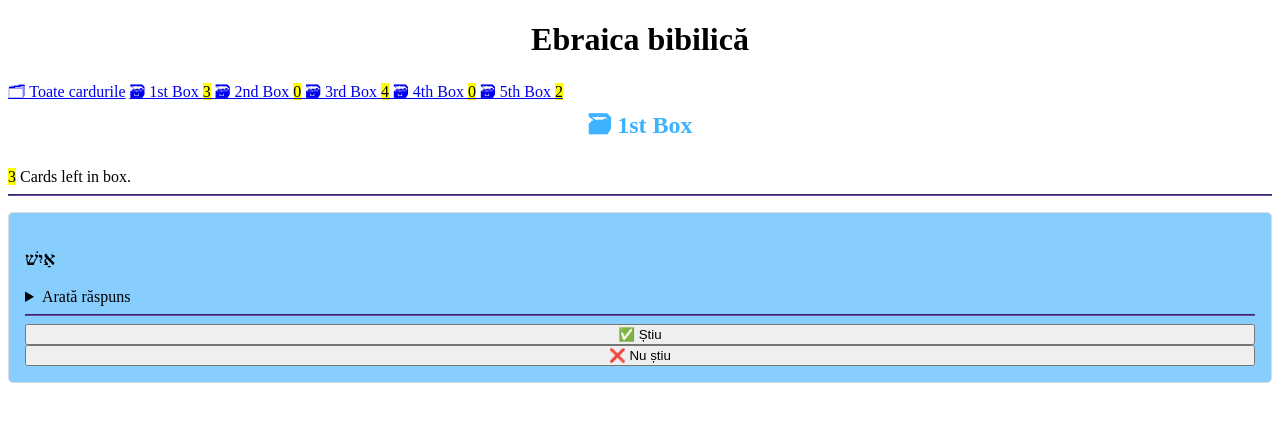
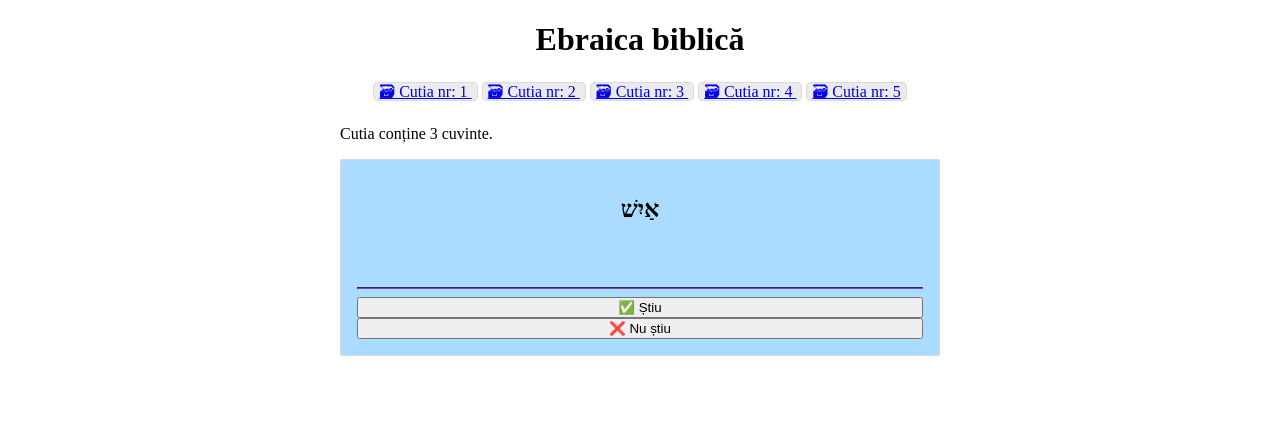
Before and after one commit to Vintzeanu/flashcards_app, a Django app: page /cards/box/1 in a window 1280 px wide. Shown: the top 422 px of the page. Run offline with Django 4.2, Linux system fonts and the light colour scheme; data comes from the database, SQL or seed files in the repository; both versions use the stored data as it was after the commit.

Commit message:
Cards fixed (sortoff)

```diff
--- a/cards/templates/cards/base.html
+++ b/cards/templates/cards/base.html
@@ -18,12 +18,19 @@
         --preformatted: #444;
     }
 
+    .story-container {
+        max-width: 600px;
+        margin: 0 auto; /* Centrarea containerului pe pagină */
+        padding: 0px 60px 0px 60 px; /* Adăugarea unui spațiu de 20px în jurul containerului */
+    }
+
     article {
-        background-color: #87ceff;
+        background-color: #aadcff;
         border: 1px solid var(--border);
-        border-radius: 5px;
+        border-radius: 2px;
         padding: 1em;
         margin: 1em 0;
+        max-width: 600 px;
     }
     h1 {
         text-align: center
@@ -55,8 +62,9 @@
 </style>
 
 <body>
+    <div class="story-container">
     <header>
-        <h1>Ebraica bibilică</h1>
+        <h1>Ebraica biblică</h1>
         {% include "cards/navigation.html" %}
     </header>
     <main>
@@ -64,6 +72,7 @@
             <h2>Flashcards app! pentru ebraica biblică</h2>
         {% endblock content %}
     </main>
+    </div>
 </body>
 
 </html>
--- a/cards/templates/cards/box.html
+++ b/cards/templates/cards/box.html
@@ -2,9 +2,19 @@
 {% load humanize %}
 
 {% block content %}
-    <h2>🗃 {{ box_number | ordinal }} Box</h2>
-    <mark>{{ object_list | length }}</mark> Card{{ object_list | pluralize }} left in box.
-    <hr/>
+    {% if object_list|length == 0 %}
+        <br>
+        Nu există cuvinte în cutie.
+    {% elif object_list|length == 1 %}
+        <br>
+        Cutia conține un singur cuvânt.
+    {% elif object_list|length == 2 %}
+        <br>
+        Cutia conține două cuvinte.
+    {% else %}
+        <br>
+        Cutia conține {{ object_list|length }} cuvinte.
+{% endif %}
     {% if check_card %}
         {% include "cards/card.html" with card=check_card %}
     {% endif %}
--- a/cards/templates/cards/box_links.html
+++ b/cards/templates/cards/box_links.html
@@ -1,7 +1,21 @@
 {% load humanize %}
-
+<style>
+    nav {
+        text-align: center; /* Centrare orizontală a conținutului în cadrul elementului <nav> */
+    }
+    /* Selecționăm fiecare cutie generată de boxes_as_links */
+    .box {
+        padding: 0px 5px 0px 5px;
+        border: 1px solid var(--border);
+        margin: 0px 2px 0px 2px;
+        background-color: #ebebeb;
+        border-radius: 5px;
+    }
+</style>
+<nav;>
 {% for box in boxes %}
-    <a href="{% url 'box' box_num=box.number %}">
-        🗃 {{ box.number | ordinal }} Box <mark>{{ box.card_count }}</mark>
+    <a href="{% url 'box' box_num=box.number %}" class='box'>
+        🗃 Cutia nr: {{ box.number }}
     </a>
 {% endfor %}
+</nav>
--- a/cards/templates/cards/card.html
+++ b/cards/templates/cards/card.html
@@ -1,5 +1,6 @@
 <article>
-    <h3>{{ card.question }}</h3>
+    <div class="container">
+    <h1>{{ card.question }}</h1>
     {% if not check_card %}
         <p>{{ card.answer }}</p>
         <hr/>
@@ -7,10 +8,19 @@
             ✏️ Editează Card
         </a>
     {% else %}
-        <details>
+
+
+        <!-- Acesta este elementul care va fi activat la hover -->
+
+        <!-- Acesta este elementul care va fi afișat la hover -->
+        <p class="hoverable">{{ card.answer }}</p>
+    </div>
+        {% comment %} <details>
             <summary>Arată răspuns</summary>
             <p>{{ card.answer }}</p>
-        </details>
+        </details> {% endcomment %}
+        <br>
+        <br>
         <hr/>
         {% include "cards/card_check_form.html" with solved=True %}
         {% include "cards/card_check_form.html" with solved=False %}
--- a/cards/templates/cards/card_check_form.html
+++ b/cards/templates/cards/card_check_form.html
@@ -2,9 +2,26 @@
     {% csrf_token %}
     <input type="hidden" name="card_id" value="{{ card.id }}"/>
     <input type="hidden" name="solved" value="{{ solved }}"/>
+
     {% if solved %}
         <input type="submit" value="✅ Știu"/>
     {% else %}
         <input type="submit" value="❌ Nu știu"/>
     {% endif %}
 </form>
+
+
+<style>
+    /* Stil pentru elementul care va fi afișat la hover */
+    .hoverable {
+        display: none;
+        position: absolute;
+        background-color: lightgray;
+        padding: 10px;
+    }
+
+    /* Stil pentru containerul care conține elementul */
+    .container:hover .hoverable {
+        display: block;
+    }
+</style>
--- a/cards/templates/cards/card_list.html
+++ b/cards/templates/cards/card_list.html
@@ -5,12 +5,12 @@
     <h2>
         Toate cardurile
     </h2>
-    <a href="{% url 'card-create' %}" role="button">
+    {% comment %} <a href="{% url 'card-create' %}" role="button">
         ✨ Crează card nou
-    </a>
+    </a> {% endcomment %}
     {% for card in card_list %}
         {% ifchanged %}
-            <h3>🗃 {{ card.box | ordinal }} Box</h3>
+            <h2>🗃 {{ card.box | ordinal }} Box</h2>
         {% endifchanged %}
         {% include "cards/card.html" %}
     {% endfor %}
--- a/cards/templates/cards/navigation.html
+++ b/cards/templates/cards/navigation.html
@@ -1,6 +1,7 @@
 {% load cards_tags %}
 
+
 <nav>
-    <a href="{% url 'card-list' %}">🗂 Toate cardurile</a>
+    {% comment %} <a href="{% url 'card-list' %}">🗂 Toate cardurile</a> {% endcomment %}
     {% boxes_as_links %}
 </nav>
```
Also changed, not shown: db.sqlite3.
